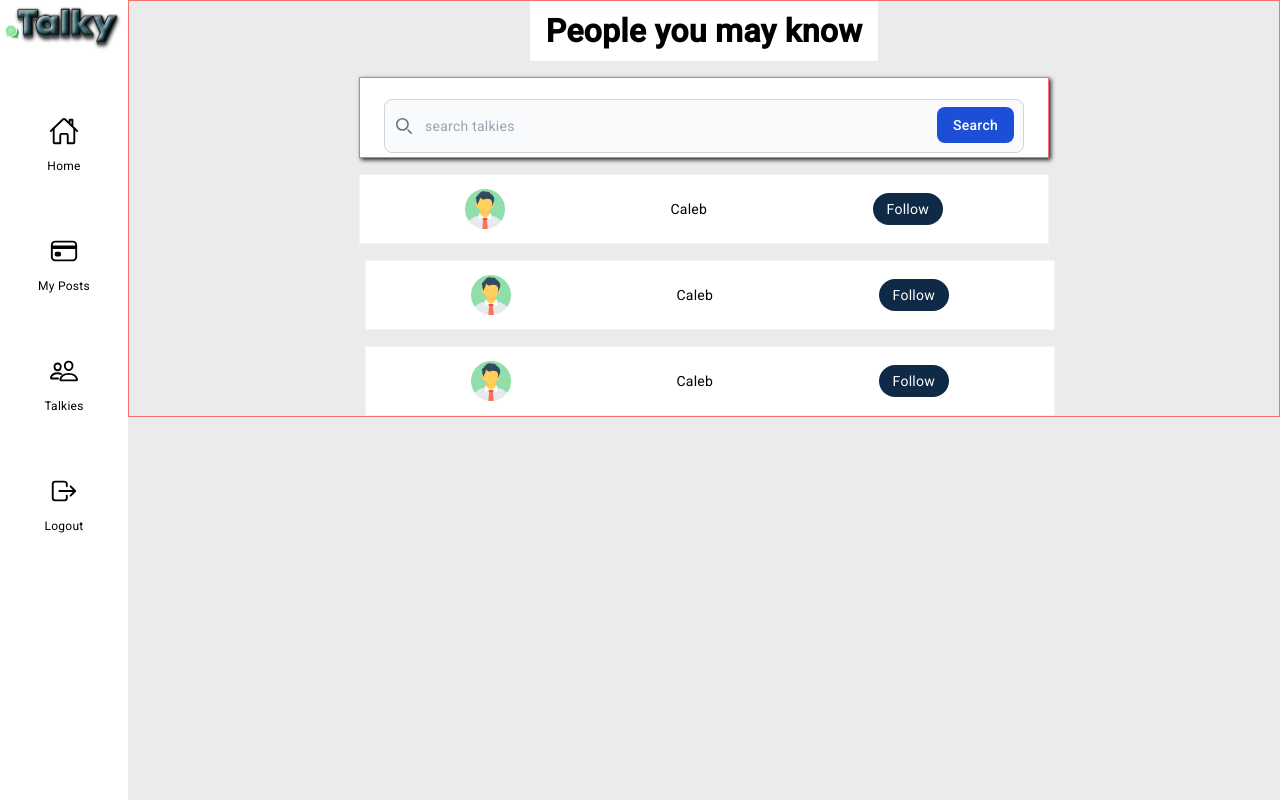
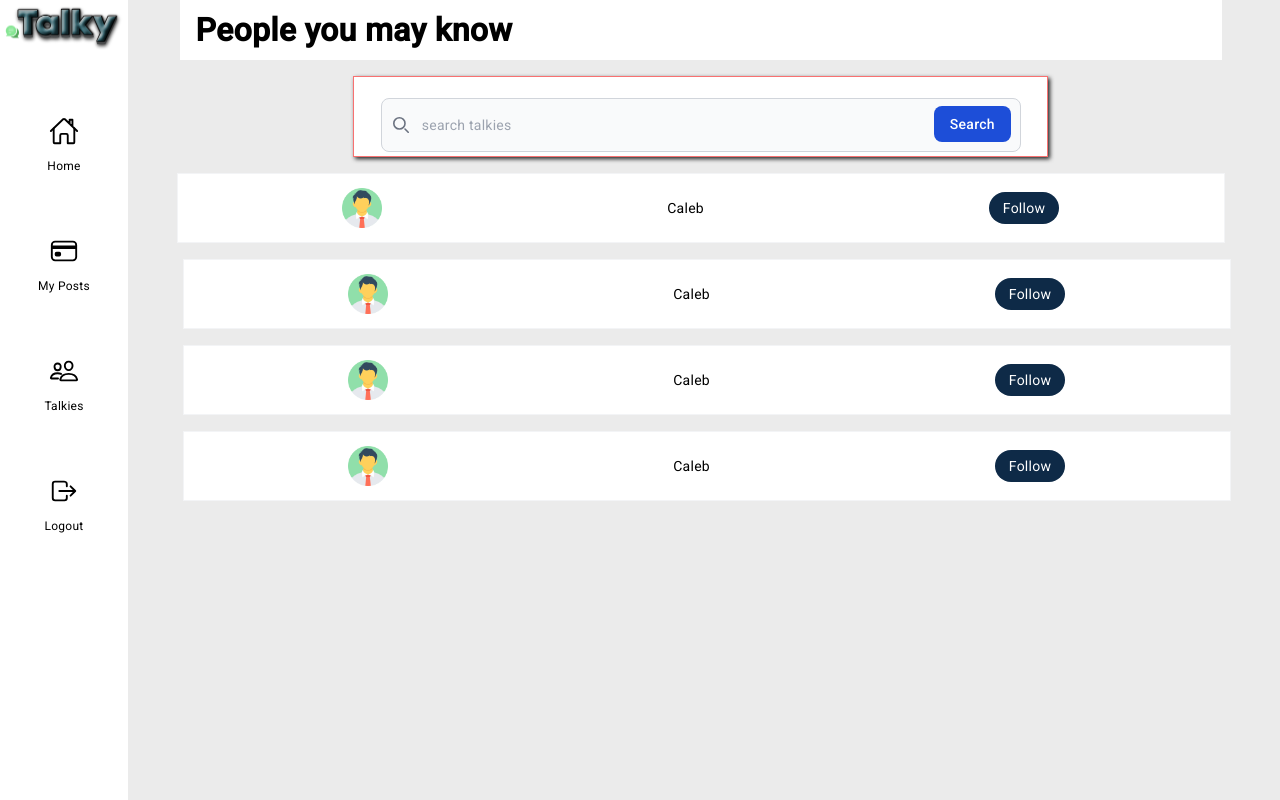
Before and after one commit to stevehotcodes/Talky, an Angular app in the folder frontend-talky/: page /talkies in a window 1280 px wide. Built offline with nearby package versions, Linux system fonts and the light colour scheme.

Commit message:
removed the borders and other styles

```diff
--- a/frontend-talky/src/app/components/all-posts/all-posts.component.css
+++ b/frontend-talky/src/app/components/all-posts/all-posts.component.css
@@ -43,8 +43,7 @@ h3{
 .post-search-container{
     flex: 0.5;
     margin-left:-280px;
-    border:2px solid red;
-
+    /* border:2px solid red; */
 }
 .posts-wrapper{
 
--- a/frontend-talky/src/app/components/talkies/talkies.component.css
+++ b/frontend-talky/src/app/components/talkies/talkies.component.css
@@ -41,9 +41,9 @@ h3{
 }
 
 .post-search-container{
-    /* flex: 0.7; */
+    flex: 0.7;
     width:90%;
-    /* background-color: green; */
+
 
 
 }
@@ -98,11 +98,15 @@ h3{
         width:100%
     }
     .post-search-container{
-        min-width:89.5%;
+        min-width:90.5%;
         justify-content: center;
         margin-left: auto;
 
     }
+.profile-cards-wrapper{
+    min-width:90.5%;
+}
+
     .search-add-icon-wrapper{
         flex-grow:1
     }
--- a/frontend-talky/src/app/components/talkies/talkies.component.html
+++ b/frontend-talky/src/app/components/talkies/talkies.component.html
@@ -4,9 +4,9 @@
 
 <!-- <div class="main  z-2 "> -->
     <app-side-navigation class="z-1"></app-side-navigation>
-    <div class=" post-search-container flex flex-col  items-center border border-red-400 " >
+    <div class=" post-search-container flex flex-col  items-center w-100% " >
 
-            <h3 class="sticky top-0 bg-white p-4 z-50  fontt font-bold
+            <h3 class="sticky top-0 bg-white p-4 z-50  w-[90%] font font-bold
             ">People you may  know </h3>
        <div class="search-add-icon-wrapper flex justify-center items-center  border  border-red-400 bg-white mt-0 w-[60%] p-1 z-50 ">
         <form >
@@ -27,9 +27,15 @@
 
 
 
-      <div class=" profile-cards-wrapper flex flex-col items-center justify-center space-x-3 bg-30 w-[60%] ">
+      <div class="profile-cards-wrapper flex flex-col items-center justify-center space-x-3 bg-30 w-[60%] ">
 
 
+        <div class="people-profile-cards  flex   items-center p-6 mt-4 bg-white  justify-around gap-x-[0.21rem] border border-gray-100 w-[100%]  h-[70px]">
+            <img src="../../../assets/man.png" alt="" class="w-[40px] ">
+            <a  (mouseover)="openDialog()">Caleb</a>
+            <button type="submit" class="text-sm rounded-full py-1.5 px-3.5 bg-secondery bg-[#0E2A47] text-white "> Follow</button>
+
+        </div>
         <div class="people-profile-cards  flex   items-center p-6 mt-4 bg-white  justify-around gap-x-[0.21rem] border border-gray-100 w-[100%]  h-[70px]">
             <img src="../../../assets/man.png" alt="" class="w-[40px] ">
             <a  (mouseover)="openDialog()">Caleb</a>
--- a/frontend-talky/src/styles.css
+++ b/frontend-talky/src/styles.css
@@ -12,10 +12,6 @@ body {
 
     margin: 0;
     padding:0;
-    /* min-height: 100svh; */
-    /* width: 100%; */
-    /* height: 100%; */
-      /* border: 2px solid red; */
 }
 
 app-root {
@@ -43,16 +39,15 @@ app-all-posts,app-my-posts{
      display: flex;
      justify-content: space-around;
      margin-left:200px;     /* align-items: center; */
-     /* overflow-x:hidden; */
-     /* flex-shrink: 1;/ */
-     /* flex:90%; */
-    /* flex-direction: column; */
+
 
 }
 app-talkies{
     /* border:11px solid yellow; */
     /* background-color: red; */
     min-height: 100svh;
+    margin :0 auto;
+    flex:0.9
 }
 
 app-landing-page{
@@ -77,17 +72,9 @@ body { margin: 0; font-family: Roboto, "Helvetica Neue", sans-serif; }
     app-all-posts,app-my-posts,app-talkies{
         flex:1;
         width:100vw;
-        /* background-color: yellow; */
-        /* margin-left:-70px */
         margin:0 auto;
     }
-    /* app-login{
-        margin-left:-09px;
-        background:red;
-        flex:1
-    } */
-    app-all-posts{
-        border:2px solid yellow
-    }
+
+
 
 }
```
